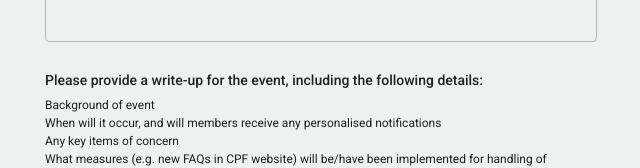
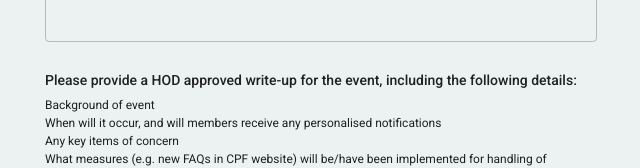
Before and after one commit to Matthew040310/EventCentral, a Next.js app: page /EDC-Submission-Form in a window 1280 px wide. Shown: the part 2409-2577 px from the top of the page, without its empty margins (319-959 px from the left). Built offline with nearby package versions, Linux system fonts and the light colour scheme; what @mui/material-nextjs would draw is missing.

Commit message:
style (CIA) : amend instructions for clarity

```diff
--- a/src/app/EDC-Submission-Form/ImpactAssessmentSection.tsx
+++ b/src/app/EDC-Submission-Form/ImpactAssessmentSection.tsx
@@ -237,7 +237,7 @@ const ImpactAssessmentSection: React.FC<ImpactAssessmentProps> = ({
 
     {/* Write Up for New Event */}
     <Typography variant="subtitle2" sx={{ mt: 3, mb: 0.5 }}>
-      Please provide a write-up for the event, including the following details:
+      Please provide a HOD approved write-up for the event, including the following details:
     </Typography>
     <ul style={{ fontSize: "12px" }}>
       <li>Background of event</li>
```
